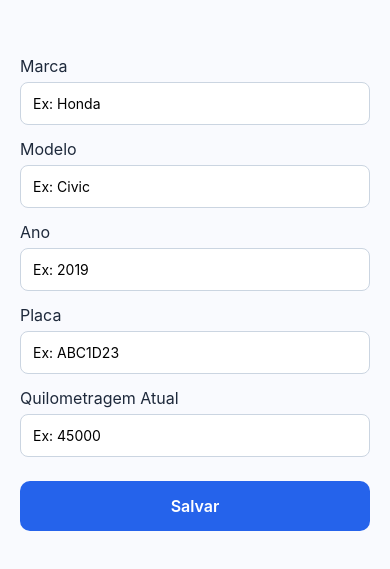
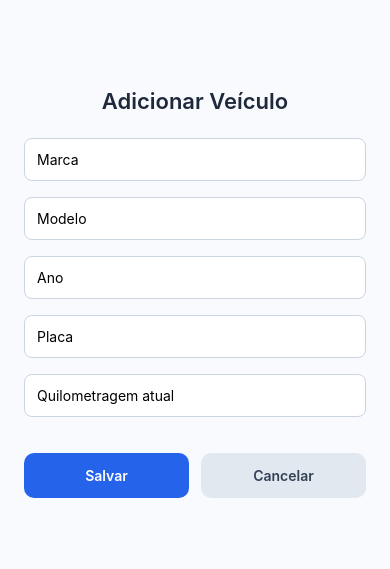
Before and after one commit to eduardorochadev/gerenciador-veiculos-mobile, a React Native app: screen /AddVehicle in a window 390 px wide. Shown: the part 129-698 px from the top of the page. Built offline with nearby package versions, Linux system fonts and the light colour scheme.

Commit message:
criaçãõ cadastro de veículos

```diff
--- a/src/screens/AddVehicleScreen.tsx
+++ b/src/screens/AddVehicleScreen.tsx
@@ -1,124 +1,138 @@
 import React, { useState } from 'react';
-import { View, Text, TextInput, TouchableOpacity, StyleSheet, Alert } from 'react-native';
+import { View, Text, TextInput, TouchableOpacity, StyleSheet, Alert, ScrollView } from 'react-native';
 import AsyncStorage from '@react-native-async-storage/async-storage';
 
 export default function AddVehicleScreen({ navigation }: any) {
-  const [brand, setBrand] = useState('');
-  const [model, setModel] = useState('');
-  const [year, setYear] = useState('');
-  const [plate, setPlate] = useState('');
-  const [mileage, setMileage] = useState('');
+  const [marca, setMarca] = useState('');
+  const [modelo, setModelo] = useState('');
+  const [ano, setAno] = useState('');
+  const [placa, setPlaca] = useState('');
+  const [quilometragem, setQuilometragem] = useState('');
 
   const handleSave = async () => {
-    if (!brand || !model || !year || !plate || !mileage) {
-      Alert.alert('Erro', 'Preencha todos os campos');
+    if (!marca || !modelo || !ano || !placa || !quilometragem) {
+      Alert.alert('Preencha todos os campos');
       return;
     }
 
-    const newVehicle = {
-      id: Date.now(),
-      brand,
-      model,
-      year,
-      plate,
-      mileage,
-    };
+    const newVehicle = { marca, modelo, ano, placa, quilometragem };
 
     try {
       const storedVehicles = await AsyncStorage.getItem('@vehicles');
-      const vehicles = storedVehicles ? JSON.parse(storedVehicles) : [];
-      const updatedVehicles = [...vehicles, newVehicle];
+      const parsedVehicles = storedVehicles ? JSON.parse(storedVehicles) : [];
 
-      await AsyncStorage.setItem('@vehicles', JSON.stringify(updatedVehicles));
+      parsedVehicles.push(newVehicle);
+      await AsyncStorage.setItem('@vehicles', JSON.stringify(parsedVehicles));
 
-      Alert.alert('Sucesso', 'Veículo cadastrado com sucesso!');
-      navigation.goBack();
+      Alert.alert('Veículo salvo com sucesso!');
+      navigation.navigate('Home'); // Volta para Home após salvar
     } catch (error) {
-      Alert.alert('Erro', 'Ocorreu um erro ao salvar o veículo');
+      console.error(error);
+      Alert.alert('Erro ao salvar o veículo');
     }
   };
 
   return (
-    <View style={styles.container}>
-      <Text style={styles.label}>Marca</Text>
+    <ScrollView contentContainerStyle={styles.container}>
+      <Text style={styles.title}>Adicionar Veículo</Text>
+
       <TextInput
-        value={brand}
-        onChangeText={setBrand}
-        placeholder="Ex: Honda"
         style={styles.input}
+        placeholder="Marca"
+        value={marca}
+        onChangeText={setMarca}
+      />
+      <TextInput
+        style={styles.input}
+        placeholder="Modelo"
+        value={modelo}
+        onChangeText={setModelo}
+      />
+      <TextInput
+        style={styles.input}
+        placeholder="Ano"
+        keyboardType="numeric"
+        value={ano}
+        onChangeText={setAno}
+      />
+      <TextInput
+        style={styles.input}
+        placeholder="Placa"
+        value={placa}
+        onChangeText={setPlaca}
+      />
+      <TextInput
+        style={styles.input}
+        placeholder="Quilometragem atual"
+        keyboardType="numeric"
+        value={quilometragem}
+        onChangeText={setQuilometragem}
       />
 
-      <Text style={styles.label}>Modelo</Text>
-      <TextInput
-        value={model}
-        onChangeText={setModel}
-        placeholder="Ex: Civic"
-        style={styles.input}
-      />
+      <View style={styles.buttonRow}>
+        <TouchableOpacity style={styles.saveButton} onPress={handleSave}>
+          <Text style={styles.buttonText}>Salvar</Text>
+        </TouchableOpacity>
 
-      <Text style={styles.label}>Ano</Text>
-      <TextInput
-        value={year}
-        onChangeText={setYear}
-        placeholder="Ex: 2019"
-        keyboardType="numeric"
-        style={styles.input}
-      />
-
-      <Text style={styles.label}>Placa</Text>
-      <TextInput
-        value={plate}
-        onChangeText={setPlate}
-        placeholder="Ex: ABC1D23"
-        style={styles.input}
-      />
-
-      <Text style={styles.label}>Quilometragem Atual</Text>
-      <TextInput
-        value={mileage}
-        onChangeText={setMileage}
-        placeholder="Ex: 45000"
-        keyboardType="numeric"
-        style={styles.input}
-      />
-
-      <TouchableOpacity style={styles.button} onPress={handleSave}>
-        <Text style={styles.buttonText}>Salvar</Text>
-      </TouchableOpacity>
-    </View>
+        <TouchableOpacity
+          style={styles.cancelButton}
+          onPress={() => navigation.navigate('Home')}
+        >
+          <Text style={styles.cancelText}>Cancelar</Text>
+        </TouchableOpacity>
+      </View>
+    </ScrollView>
   );
 }
 
 const styles = StyleSheet.create({
   container: {
-    padding: 20,
+    padding: 24,
     backgroundColor: '#f9fafe',
-    flex: 1,
+    flexGrow: 1,
     justifyContent: 'center',
   },
-  label: {
-    fontSize: 16,
+  title: {
+    fontSize: 22,
+    fontWeight: '600',
+    marginBottom: 24,
+    textAlign: 'center',
     color: '#1e293b',
-    marginBottom: 6,
   },
   input: {
     borderWidth: 1,
     borderColor: '#cbd5e1',
+    borderRadius: 8,
     padding: 12,
-    borderRadius: 8,
+    marginBottom: 16,
     backgroundColor: '#fff',
-    marginBottom: 14,
   },
-  button: {
+  buttonRow: {
+    flexDirection: 'row',
+    justifyContent: 'space-between',
+    gap: 12,
+    marginTop: 20,
+  },
+  saveButton: {
+    flex: 1,
     backgroundColor: '#2563eb',
-    padding: 15,
+    padding: 14,
     borderRadius: 10,
     alignItems: 'center',
-    marginTop: 10,
+  },
+  cancelButton: {
+    flex: 1,
+    backgroundColor: '#e2e8f0',
+    padding: 14,
+    borderRadius: 10,
+    alignItems: 'center',
   },
   buttonText: {
     color: '#fff',
     fontWeight: '600',
-    fontSize: 16,
+  },
+  cancelText: {
+    color: '#334155',
+    fontWeight: '600',
   },
 });
--- a/src/screens/HomeScreen.tsx
+++ b/src/screens/HomeScreen.tsx
@@ -1,20 +1,43 @@
-import React from 'react';
+import React, { useEffect, useState } from 'react';
 import { View, Text, StyleSheet, TouchableOpacity, Image, ScrollView } from 'react-native';
 import { Ionicons } from '@expo/vector-icons';
+import AsyncStorage from '@react-native-async-storage/async-storage';
+
+type Vehicle = {
+  marca: string;
+  modelo: string;
+  ano: string;
+  placa: string;
+  quilometragem: string;
+};
 
 export default function HomeScreen({ navigation }: any) {
+  const [vehicles, setVehicles] = useState<Vehicle[]>([]);
+
+  useEffect(() => {
+    const loadVehicles = async () => {
+      const jsonValue = await AsyncStorage.getItem('@vehicles');
+      if (jsonValue != null) {
+        setVehicles(JSON.parse(jsonValue));
+      }
+    };
+
+    const unsubscribe = navigation.addListener('focus', loadVehicles);
+    return unsubscribe;
+  }, [navigation]);
+
   return (
     <ScrollView contentContainerStyle={styles.container}>
-
       <Text style={styles.title}>Olá, Eduardo</Text>
       <Text style={styles.subtitle}>Seu controle de manutenção está aqui.</Text>
-
 
       <Image
         source={require('../../assets/Logo.png')}
         style={styles.logo}
         resizeMode="contain"
       />
+
+      <Text style={styles.subtitle}>Veículos cadastrados</Text>
 
       <ScrollView
         horizontal
@@ -26,24 +49,18 @@ export default function HomeScreen({ navigation }: any) {
         contentContainerStyle={styles.cardScrollContent}
         style={styles.cardScroll}
       >
-        <View style={styles.card}>
-          <Text style={styles.cardTitle}>Troca de óleo</Text>
-          <Text style={styles.cardText}>15/04/2025</Text>
-          <Text style={styles.cardSubtext}>Veículo: Ford Ranger 2005</Text>
-        </View>
-
-        <View style={styles.card}>
-          <Text style={styles.cardTitle}>Revisão geral</Text>
-          <Text style={styles.cardText}>28/06/2025</Text>
-          <Text style={styles.cardSubtext}>Veículo: Ford Ranger 2005</Text>
-        </View>
-
-        <View style={styles.card}>
-          <Text style={styles.cardTitle}>Alinhamento de Direção</Text>
-          <Text style={styles.cardText}>28/06/2025</Text>
-          <Text style={styles.cardSubtext}>Veículo: Ford Ranger 2005</Text>
-        </View>
-
+        {vehicles.length === 0 ? (
+          <Text style={{ color: '#64748b', fontSize: 16 }}>Nenhum veículo cadastrado.</Text>
+        ) : (
+          vehicles.map((vehicle, index) => (
+            <View key={index} style={styles.card}>
+              <Text style={styles.cardTitle}>{vehicle.marca} {vehicle.modelo}</Text>
+              <Text style={styles.cardText}>Ano: {vehicle.ano}</Text>
+              <Text style={styles.cardSubtext}>Placa: {vehicle.placa}</Text>
+              <Text style={styles.cardSubtext}>KM atual: {vehicle.quilometragem}</Text>
+            </View>
+          ))
+        )}
       </ScrollView>
 
       {/* Botões de ação */}
```
